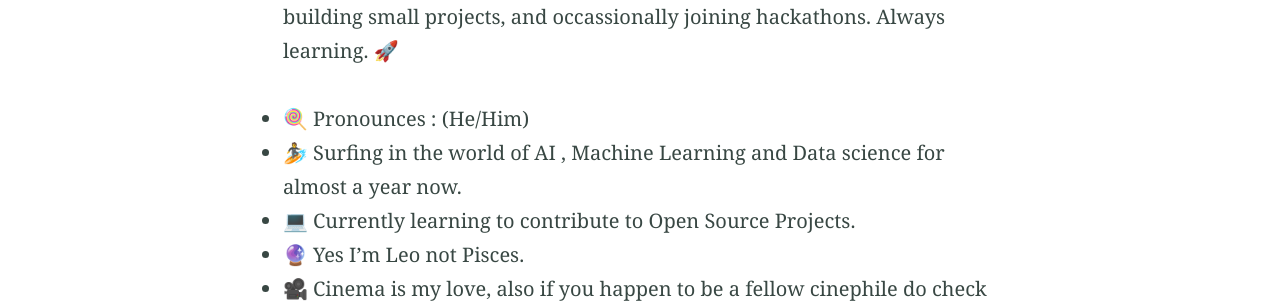
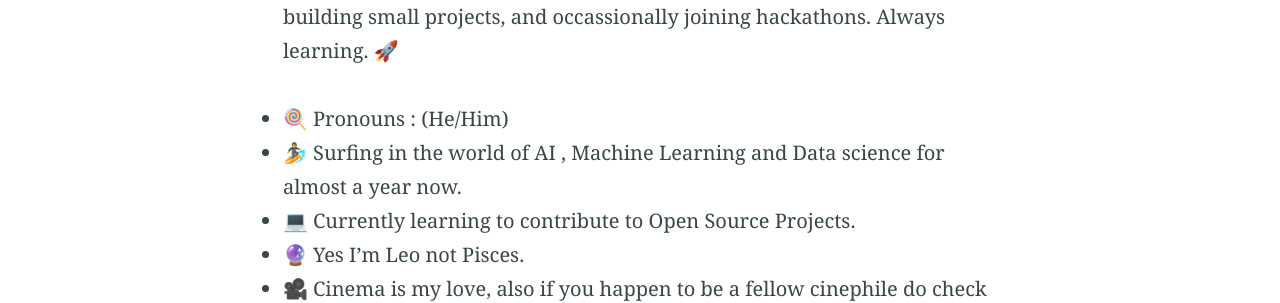
Before and after one commit to Aryannath/aryannath.github.io, a Jekyll site: the page built from index.md, in a window 1280 px wide. Shown: the part 664-967 px from the top of the page. Built offline with Jekyll 4.4.1, drawn with Linux system fonts in a browser that asks for light colours; emoji names are drawn with the system emoji font.

Commit message:
Update index.md

```diff
--- a/index.md
+++ b/index.md
@@ -9,7 +9,7 @@ feature_text: <h2 style="color:white"> Yes! I would prefer a zombie apocalypse o
 
 I am Aryan, currently in my undergrad (2nd year) pursuing Computer Science & Engineering :pencil: . I like experimenting with new technologies, building small projects, and occassionally joining hackathons. Always learning. :rocket:
 
- * :lollipop:  Pronounces : (He/Him)
+ * :lollipop:  Pronouns : (He/Him)
  * :surfer:  Surfing in the world of AI , Machine Learning and Data science for almost a year now.
  * :computer:  Currently learning to contribute to Open Source Projects.
  * :crystal_ball:  Yes I'm Leo not Pisces.
```
